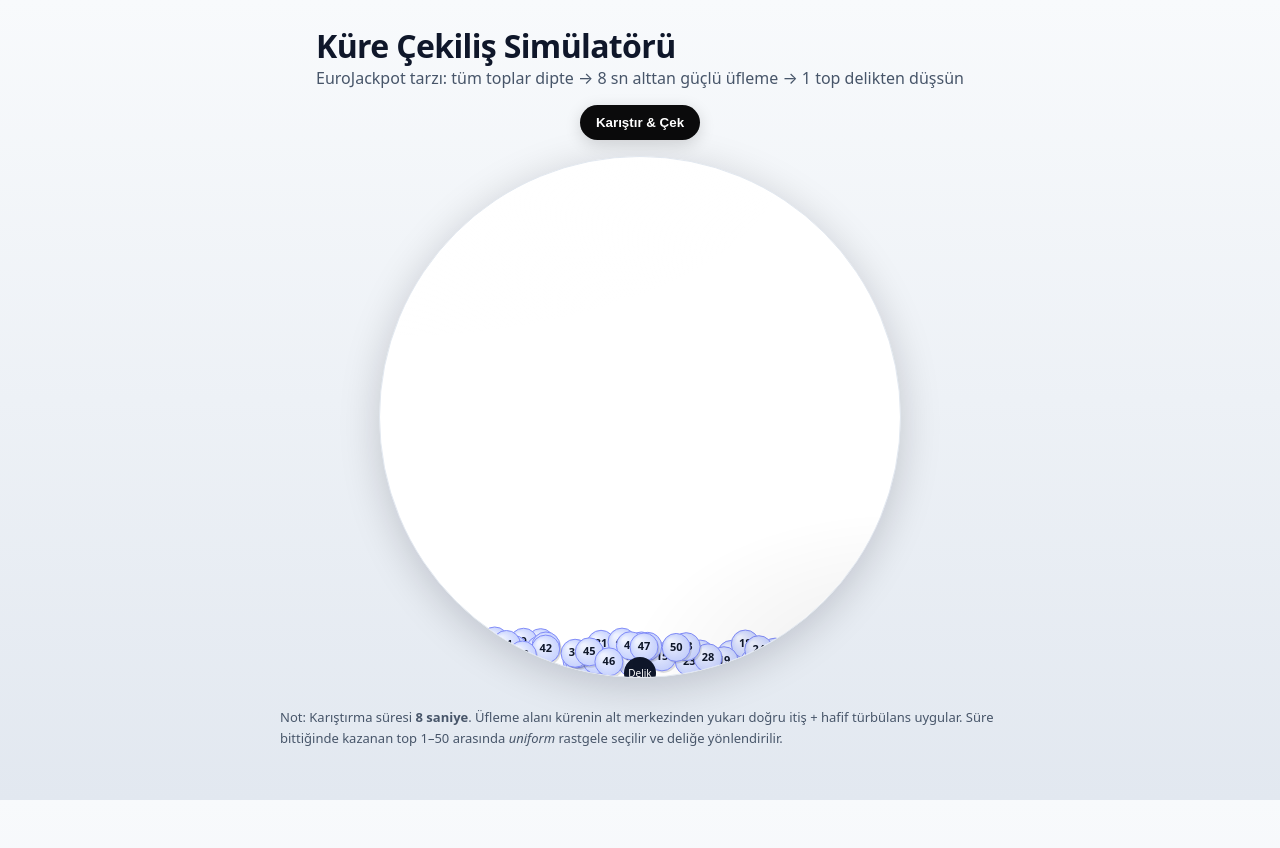
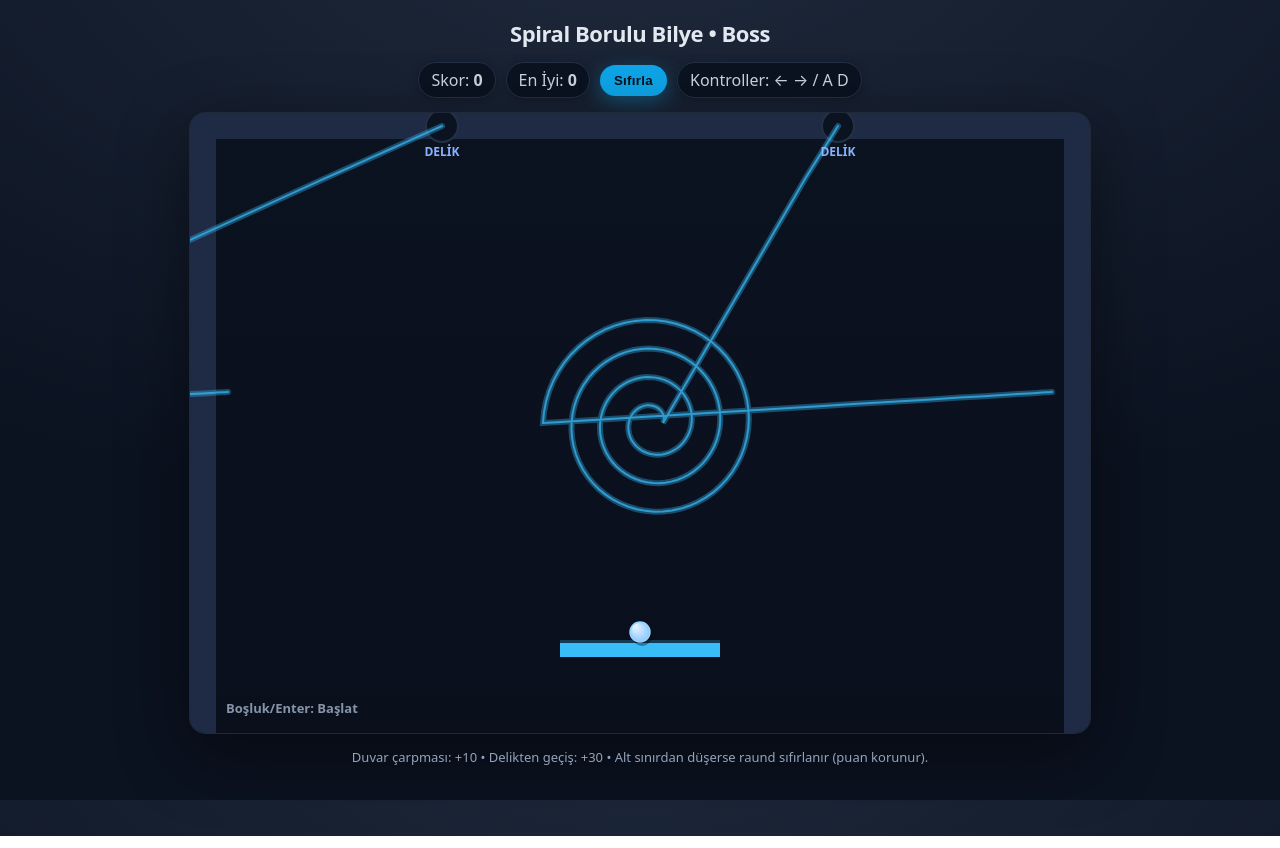
Before and after one commit to emrecemalunal/kuracekilis, a plain HTML site: page index.html in a window 1280 px wide. Drawn offline with Linux system fonts and the light colour scheme.

Commit message:
Update index.html

```diff
--- a/index.html
+++ b/index.html
@@ -3,247 +3,381 @@
 <head>
 <meta charset="utf-8" />
 <meta name="viewport" content="width=device-width, initial-scale=1" />
-  <title>Küre Çekiliş (EuroJackpot tarzı)</title>
+<title>Spiral Borulu Bilye • Boss</title>
 <style>
-    :root { --bg1:#f8fafc; --bg2:#e2e8f0; --ink:#0f172a; --muted:#475569; }
-    html,body{margin:0;height:100%;background:linear-gradient(180deg,var(--bg1),var(--bg2));color:var(--ink);
+  :root { --bg1:#0b1220; --bg2:#0f172a; --ink:#e2e8f0; --muted:#94a3b8; --accent:#38bdf8; }
+  html,body{margin:0;height:100%;background:radial-gradient(1200px 600px at 50% -10%,#1e293b,#0b1220);color:var(--ink);
     font-family:ui-sans-serif,system-ui,-apple-system,Segoe UI,Roboto,Helvetica,Arial}
-    .wrap{min-height:100%;display:flex;flex-direction:column;align-items:center;gap:16px;padding:24px}
-    h1{margin:0;font-weight:800;letter-spacing:-.02em}
-    .muted{color:var(--muted)}
-    .controls{display:flex;gap:12px;align-items:center;flex-wrap:wrap}
-    button{appearance:none;border:none;background:#0b0b0c;color:#fff;padding:10px 16px;border-radius:999px;
-      box-shadow:0 4px 16px rgba(0,0,0,.15);cursor:pointer;font-weight:700}
-    button:disabled{opacity:.6;cursor:default}
-    .pill{padding:6px 10px;border-radius:999px;background:#fff;border:1px solid #e2e8f0;
-      box-shadow:0 2px 8px rgba(0,0,0,.06);font-size:14px}
-    .board{position:relative;width:520px;height:520px;border-radius:50%;background:#fff;
-      box-shadow:0 8px 40px rgba(2,8,23,.18);border:1px solid #e2e8f0;overflow:hidden}
-    .glass{pointer-events:none;position:absolute;inset:0;border-radius:50%;
-      background:radial-gradient(900px 400px at 0% 0%,rgba(255,255,255,.6),transparent 45%),
-                 radial-gradient(500px 300px at 100% 100%,rgba(0,0,0,.08),transparent 55%)}
-    .hole{position:absolute;left:50%;transform:translateX(-50%);bottom:-12px;width:32px;height:32px;border-radius:50%;
-      background:#0f172a;color:#fff;font-size:10px;display:grid;place-items:center;user-select:none}
-    canvas{display:block}
-    .hint{font-size:13px;color:var(--muted);max-width:720px;line-height:1.6}
+  .wrap{min-height:100%;display:flex;flex-direction:column;align-items:center;gap:14px;padding:18px}
+  h1{margin:0;font-weight:800;letter-spacing:-.02em;font-size:22px;color:#e2e8f0}
+  .hud{display:flex;gap:10px;flex-wrap:wrap;align-items:center}
+  .pill{padding:6px 12px;border-radius:999px;background:#0b1220;border:1px solid #233146;color:#cbd5e1;box-shadow:0 2px 10px rgba(0,0,0,.25)}
+  .btn{appearance:none;border:none;background:#0ea5e9;color:#081018;font-weight:800;letter-spacing:.3px;
+    padding:8px 14px;border-radius:999px;cursor:pointer;box-shadow:0 6px 20px rgba(14,165,233,.35)}
+  .btn:active{transform:translateY(1px)}
+  canvas{display:block;border-radius:16px;box-shadow:0 20px 70px rgba(0,0,0,.45);border:1px solid #1f2937}
+  .hint{font-size:13px;color:var(--muted)}
 </style>
 </head>
 <body>
 <div class="wrap">
-    <div>
-      <h1>Küre Çekiliş Simülatörü</h1>
-      <div class="muted">EuroJackpot tarzı: tüm toplar dipte → 8 sn alttan güçlü üfleme → 1 top delikten düşsün</div>
+  <h1>Spiral Borulu Bilye • Boss</h1>
+  <div class="hud">
+    <div class="pill">Skor: <b id="score">0</b></div>
+    <div class="pill">En İyi: <b id="best">0</b></div>
+    <button id="restart" class="btn">Sıfırla</button>
+    <div class="pill">Kontroller: ← → / A D</div>
   </div>
-    <div class="controls">
-      <button id="startBtn">Karıştır & Çek</button>
-      <div id="winnerPill" class="pill" style="display:none">Kazanan Top: <b id="winnerNum"></b></div>
-    </div>
-    <div class="board">
-      <canvas id="canvas" width="520" height="520"></canvas>
-      <div class="hole" id="hole">Delik</div>
-      <div class="glass"></div>
-    </div>
-    <p class="hint">
-      Not: Karıştırma süresi <b>8 saniye</b>. Üfleme alanı kürenin alt merkezinden yukarı doğru itiş + hafif türbülans uygular.
-      Süre bittiğinde kazanan top 1–50 arasında <em>uniform</em> rastgele seçilir ve deliğe yönlendirilir.
-    </p>
+  <canvas id="c" width="900" height="620"></canvas>
+  <div class="hint">Duvar çarpması: +10 • Delikten geçiş: +30 • Alt sınırdan düşerse raund sıfırlanır (puan korunur).</div>
 </div>
 
 <script>
-  (function(){
-    // ---- Parametreler (EuroJackpot tarzı) ----
-    const MIX_MS = 8000;                 // 8 saniye karıştırma
-    const BALL_COUNT = 50;
-    const W = 520, H = 520;
-    const BALL_DIAM = 28;
-    const R = (W - BALL_DIAM) / 2;       // top merkezlerinin maksimum yarıçapı
-    const HOLE_CENTER = { x: W/2, y: H - BALL_DIAM/2 }; // alt-orta delik
-    const FAN_POS = { x: W/2, y: H - 10 }; // üfleme ağzı (kürenin altı)
-    const FAN_STRENGTH = 900;            // ana üfleme gücü (px/s^2)
-    const FAN_SPREAD = 170;              // üfleme etkisinin yatay yayılımı (px)
-    const DRAG = 0.995;                  // hava sürtünmesi
-    const TURB = 140;                    // türbülans maksimum katkı (px/s^2)
-    const BOUNCE_DAMP = 0.96;            // çarpma sonrası hız sönüm
-    // ------------------------------------------
+(() => {
+  const W = 900, H = 620;
+  const ctx = document.getElementById('c').getContext('2d');
+  const scoreEl = document.getElementById('score');
+  const bestEl  = document.getElementById('best');
+  const btnRestart = document.getElementById('restart');
 
-    const canvas = document.getElementById('canvas');
-    const ctx = canvas.getContext('2d');
-    const startBtn = document.getElementById('startBtn');
-    const holeEl = document.getElementById('hole');
-    const winnerPill = document.getElementById('winnerPill');
-    const winnerNumEl = document.getElementById('winnerNum');
+  // Saha geometri
+  const WALL = 26;                         // duvar kalınlığı (üst/yan)
+  const PADDLE_W = 160, PADDLE_H = 14;     // platform ölçüleri
+  const PADDLE_Y = H - 90;                 // platform yüksekliği
+  const BALL_R = 10;                       // bilye yarıçapı
+  const G = 1200;                          // yerçekimi (px/s^2)
+  const RESTITUTION = 0.98;                // sekmede hız korunumu
+  const FRICTION = 0.998;                  // havada sürtünme
 
-    let positions = [];
-    let velocities = [];
-    let raf = null;
-    let phase = 'idle'; // idle | mixing | dropping | done
-    let winnerIndex = -1;
-    let startTime = 0;
-    let seed = Math.floor(Math.random() * 1e9) >>> 0;
+  // Delikler (üstte iki küçük delik)
+  const HOLE_R = 16;
+  const HOLES = [
+    { x: W*0.28, y: WALL/2 },
+    { x: W*0.72, y: WALL/2 },
+  ];
 
-    function rngNext(){ seed = (1664525*seed + 1013904223) >>> 0; return seed/0xffffffff; }
+  // Durum
+  let keys = {left:false, right:false};
+  let paddle = { x: W/2 - PADDLE_W/2, vx:0, speed: 520 };
+  let ball   = { x: 0, y: 0, vx: 0, vy: 0, state: 'on_paddle' }; // 'on_paddle' | 'play' | 'in_pipe' | 'dropping'
+  let score = 0, best = Number(localStorage.getItem('boss_best')||0);
+  bestEl.textContent = best;
 
-    // Başlangıç: tüm topları dipte dar bir bantta konumlandır
-    function initStateBottomCluster() {
-      positions = Array.from({length: BALL_COUNT}, (_,i) => {
-        const angleJitter = (rngNext()-0.5)*0.3;                // hafif saçılma
-        const x = W/2 + (rngNext()*2-1) * (W*0.35);             // alt taraf genişçe
-        const y = H - BALL_DIAM/2 - (rngNext()*BALL_DIAM*0.8);  // en dipte sıkışık
-        return { x, y };
-      });
-      // Yavaş başlangıç hızları (ilk itiş fan'dan gelecek)
-      velocities = Array.from({length: BALL_COUNT}, () => ({ vx:(rngNext()*2-1)*20, vy: -rngNext()*30 }));
+  // Spiral boru yollarını hazırla (delikten yan duvar girişine kadar)
+  function makeSpiralPath(hole, side){ // side: 'left'|'right'
+    const points = [];
+    // spiral merkezi: yan duvar ortası
+    const cx = (side==='left') ? (W - (W - WALL)/2) - (W - WALL) : WALL + (W - WALL)/2; // sadece görsel için geniş merkez
+    const cy = H/2;
+    const turns = 3.5;
+    const steps = 220;
+    const r0 = 10, r1 = 110;
+    // delikten spiral merkezine "bağlantı" (kısa çizgi)
+    for(let t=0;t<=0.18;t+=0.02){
+      const x = hole.x + (cx - hole.x)*t;
+      const y = hole.y + (cy - hole.y)*t;
+      points.push({x,y});
+    }
+    // spiral
+    for(let i=0;i<=steps;i++){
+      const u = i/steps;
+      const th = (u*turns*2*Math.PI) * (side==='left' ? 1 : -1);
+      const r = r0 + (r1 - r0)*u;
+      const x = cx + Math.cos(th)*r;
+      const y = cy + Math.sin(th)*r;
+      points.push({x,y});
+    }
+    // çıkış: yan duvardan sahaya
+    const exitX = (side==='left') ? WALL + BALL_R + 2 : W - WALL - BALL_R - 2;
+    for(let t=0;t<=1;t+=0.02){
+      const x = points[points.length-1].x + (exitX - points[points.length-1].x)*t;
+      const y = points[points.length-1].y + (H*0.45 - points[points.length-1].y)*t;
+      points.push({x,y});
+    }
+    return points;
+  }
+  const SPIRAL_LEFT  = makeSpiralPath(HOLES[0], 'left');
+  const SPIRAL_RIGHT = makeSpiralPath(HOLES[1], 'right');
+
+  // Çizimler
+  function drawArena(){
+    // dış çerçeve
+    ctx.fillStyle = '#0f172a';
+    ctx.fillRect(0,0,W,H);
+
+    // saha arkaplanı
+    const grd = ctx.createLinearGradient(0, WALL, 0, H);
+    grd.addColorStop(0, '#0b1220');
+    grd.addColorStop(1, '#0a0f1c');
+    ctx.fillStyle = grd;
+    ctx.fillRect(WALL, WALL, W-2*WALL, H - WALL); // alt açık
+
+    // duvarlar
+    ctx.fillStyle = '#1f2a44';
+    // üst
+    ctx.fillRect(0, 0, W, WALL);
+    // sol
+    ctx.fillRect(0, 0, WALL, H);
+    // sağ
+    ctx.fillRect(W - WALL, 0, WALL, H);
+
+    // delikler
+    for(const h of HOLES){
+      ctx.beginPath();
+      ctx.arc(h.x, h.y, HOLE_R, 0, Math.PI*2);
+      ctx.fillStyle = '#0b1220';
+      ctx.fill();
+      ctx.lineWidth = 2;
+      ctx.strokeStyle = '#233146';
+      ctx.stroke();
     }
 
-    function draw() {
-      ctx.clearRect(0,0,W,H);
-      for (let i=0;i<BALL_COUNT;i++){
-        const p = positions[i];
+    // spiral boruları (dekoratif)
+    function drawSpiral(points){
+      ctx.strokeStyle = 'rgba(56,189,248,.35)';
+      ctx.lineWidth = 6;
+      ctx.lineCap = 'round';
+      ctx.beginPath();
+      for(let i=0;i<points.length;i++){
+        const p = points[i];
+        if(i===0) ctx.moveTo(p.x, p.y); else ctx.lineTo(p.x, p.y);
+      }
+      ctx.stroke();
+      // iç çizgi
+      ctx.strokeStyle = 'rgba(56,189,248,.7)';
+      ctx.lineWidth = 2;
+      ctx.beginPath();
+      for(let i=0;i<points.length;i++){
+        const p = points[i];
+        if(i===0) ctx.moveTo(p.x, p.y); else ctx.lineTo(p.x, p.y);
+      }
+      ctx.stroke();
+    }
+    drawSpiral(SPIRAL_LEFT);
+    drawSpiral(SPIRAL_RIGHT);
+  }
+
+  function drawPaddle(){
+    ctx.fillStyle = '#38bdf8';
+    const x = Math.round(paddle.x);
+    const y = PADDLE_Y;
+    ctx.fillRect(x, y, PADDLE_W, PADDLE_H);
+    // parıltı
+    ctx.fillStyle = 'rgba(56,189,248,.25)';
+    ctx.fillRect(x, y-3, PADDLE_W, 3);
+  }
+
+  function drawBall(){
+    const {x,y} = ball;
     // gölge
-        ctx.save();
     ctx.beginPath();
-        ctx.arc(p.x+1.5, p.y+2, BALL_DIAM/2, 0, Math.PI*2);
-        ctx.fillStyle = 'rgba(0,0,0,0.12)'; ctx.fill(); ctx.restore();
+    ctx.arc(x+2, y+4, BALL_R, 0, Math.PI*2);
+    ctx.fillStyle = 'rgba(0,0,0,.35)';
+    ctx.fill();
 
-        const grad = ctx.createRadialGradient(p.x-6, p.y-6, 2, p.x, p.y, BALL_DIAM/2);
-        grad.addColorStop(0, '#eef2ff'); grad.addColorStop(1, '#c7d2fe');
+    const g = ctx.createRadialGradient(x-5, y-6, 2, x, y, BALL_R);
+    g.addColorStop(0, '#e2f2ff');
+    g.addColorStop(1, '#8cc8ff');
+    ctx.beginPath();
+    ctx.arc(x, y, BALL_R, 0, Math.PI*2);
+    ctx.fillStyle = g;
+    ctx.strokeStyle = '#97d6ff';
+    ctx.lineWidth = 1.5;
+    ctx.fill();
+    ctx.stroke();
+  }
 
-        ctx.beginPath();
-        ctx.arc(p.x, p.y, BALL_DIAM/2, 0, Math.PI*2);
-        ctx.fillStyle = grad; ctx.strokeStyle = '#818cf8'; ctx.lineWidth = 1; ctx.fill(); ctx.stroke();
+  // Skor yardımcıları
+  let wallHitCooldown = 0; // ardışık frame’de birden fazla saymamak için
+  function addScore(v){
+    score += v;
+    scoreEl.textContent = score;
+    if(score > best){ best = score; bestEl.textContent = best; localStorage.setItem('boss_best', best); }
+  }
 
-        ctx.fillStyle = '#0f172a'; ctx.font = '600 11px ui-sans-serif, system-ui';
-        ctx.textAlign = 'center'; ctx.textBaseline = 'middle';
-        ctx.fillText(String(i+1), p.x, p.y);
+  // Başlangıç/Reset
+  function resetRound(){
+    // bilyeyi platform üstüne al
+    ball.state = 'on_paddle';
+    ball.vx = 0; ball.vy = 0;
+    ball.x = paddle.x + PADDLE_W/2;
+    ball.y = PADDLE_Y - BALL_R - 1;
+  }
+  function hardReset(){
+    score = 0; scoreEl.textContent = score;
+    paddle.x = W/2 - PADDLE_W/2; paddle.vx = 0;
+    resetRound();
+  }
+  hardReset();
+
+  // Kontroller
+  document.addEventListener('keydown', e => {
+    if(e.key==='ArrowLeft'||e.key==='a'||e.key==='A') keys.left = true;
+    if(e.key==='ArrowRight'||e.key==='d'||e.key==='D') keys.right = true;
+    if((e.key===' ' || e.key==='Enter') && ball.state==='on_paddle'){
+      // başlat: platformun ufak hızına göre ilk açı
+      const offset = ((ball.x - (paddle.x + PADDLE_W/2))/ (PADDLE_W/2)); // -1..1
+      const speed0 = 520;
+      ball.vx = speed0 * 0.6 * offset;
+      ball.vy = -speed0 * 0.9;
+      ball.state = 'play';
+    }
+  });
+  document.addEventListener('keyup', e => {
+    if(e.key==='ArrowLeft'||e.key==='a'||e.key==='A') keys.left = false;
+    if(e.key==='ArrowRight'||e.key==='d'||e.key==='D') keys.right = false;
+  });
+  btnRestart.addEventListener('click', () => hardReset());
+
+  // Pipe durumu
+  let pipe = { active:false, t:0, speed: 340, path: null, onExit: null };
+
+  function step(dt){
+    // Platform hareketi
+    const dir = (keys.left? -1 : 0) + (keys.right? 1 : 0);
+    paddle.vx = dir * paddle.speed;
+    paddle.x += paddle.vx * dt;
+    paddle.x = Math.max(WALL+6, Math.min(W - WALL - 6 - PADDLE_W, paddle.x));
+
+    // On paddle
+    if(ball.state==='on_paddle'){
+      ball.x = paddle.x + PADDLE_W/2;
+      ball.y = PADDLE_Y - BALL_R - 1;
+      return;
+    }
+
+    // Pipe (spiral içinde ilerleme)
+    if(ball.state==='in_pipe'){
+      if(!pipe.active || !pipe.path) return;
+      pipe.t += pipe.speed * dt;
+      const idx = Math.floor(pipe.t);
+      const pts = pipe.path;
+      if(idx < pts.length){
+        const p = pts[idx];
+        ball.x = p.x; ball.y = p.y;
+      } else {
+        // çıkış
+        pipe.active = false;
+        ball.state = 'play';
+        // çıkış yönü: sahaya doğru
+        const exitLeft = (pipe.path === SPIRAL_LEFT);
+        const s = 520;
+        ball.vx = exitLeft ? s*0.85 : -s*0.85;
+        ball.vy = -s*0.15;
+        if(pipe.onExit) pipe.onExit();
+      }
+      return;
+    }
+
+    // Fizik (oyunda)
+    // yerçekimi + sürtünme
+    ball.vy += G * dt;
+    ball.vx *= FRICTION; ball.vy *= FRICTION;
+
+    // konum güncelle
+    ball.x += ball.vx * dt;
+    ball.y += ball.vy * dt;
+
+    // Yan duvarlar
+    if(ball.x - BALL_R <= WALL){
+      ball.x = WALL + BALL_R;
+      ball.vx = Math.abs(ball.vx) * RESTITUTION;
+      if(wallHitCooldown<=0){ addScore(10); wallHitCooldown = 0.05; }
+    }
+    if(ball.x + BALL_R >= W - WALL){
+      ball.x = W - WALL - BALL_R;
+      ball.vx = -Math.abs(ball.vx) * RESTITUTION;
+      if(wallHitCooldown<=0){ addScore(10); wallHitCooldown = 0.05; }
+    }
+
+    // Üst duvar (delikler hariç)
+    const topY = WALL;
+    const hittingTop = (ball.y - BALL_R <= topY);
+    if(hittingTop){
+      // deliklerde misin?
+      let inHole = false, which = -1;
+      for(let i=0;i<HOLES.length;i++){
+        const h = HOLES[i];
+        const dx = ball.x - h.x;
+        const dy = (ball.y - BALL_R) - h.y; // top çizgisi
+        const d2 = dx*dx + dy*dy;
+        if(Math.sqrt(dx*dx + (ball.y - h.y)*(ball.y - h.y)) <= HOLE_R){
+          inHole = true; which = i; break;
+        }
+      }
+      if(inHole && ball.vy < 0){
+        // +30 puan ve pipe'a gir
+        addScore(30);
+        ball.state = 'in_pipe';
+        pipe.active = true; pipe.t = 0;
+        pipe.path = (which===0)? SPIRAL_LEFT : SPIRAL_RIGHT;
+        pipe.onExit = null;
+        return;
+      } else {
+        // üst çarpma
+        ball.y = topY + BALL_R;
+        ball.vy = Math.abs(ball.vy) * RESTITUTION;
+        if(wallHitCooldown<=0){ addScore(10); wallHitCooldown = 0.05; }
       }
     }
 
-    // Alttan üfleme alanı: yukarı itiş + x ekseninde merkeze doğru yumuşak yönlendirme
-    function applyFanForces(dt) {
-      for (let i=0;i<BALL_COUNT;i++){
-        const p = positions[i];
-        const v = velocities[i];
-
-        // Yatay mesafe (fan merkezinden)
-        const dx = p.x - FAN_POS.x;
-        // Alt kısma yakınsa kuvvet daha büyük (y ile azalsın)
-        const dy = Math.max(0, FAN_POS.y - p.y + 40); // deliğe çok yakın olanlar da etkilensin
-        const horizFalloff = Math.exp(- (dx*dx) / (2*FAN_SPREAD*FAN_SPREAD));
-        const vertFalloff  = Math.min(1, dy / 200);         // dipte 1, yukarıda azalır
-
-        // Ana yukarı itiş
-        const ay = -FAN_STRENGTH * horizFalloff * vertFalloff;
-
-        // X ekseninde merkeze toparlama (hafif)
-        const ax_center = -dx * 4; // zayıf merkezleme
-
-        // Türbülans (rastgele ufak dalgalanma)
-        const ax_turb = (rngNext()*2-1) * TURB;
-        const ay_turb = (rngNext()*2-1) * TURB * 0.4;
-
-        // Toplam ivme
-        const ax = (ax_center + ax_turb) * dt;
-        const ay_total = (ay + ay_turb) * dt;
-
-        v.vx = (v.vx + ax) * DRAG;
-        v.vy = (v.vy + ay_total) * DRAG;
-      }
+    // Platform çarpışması (üstten temas)
+    const px = paddle.x, py = PADDLE_Y, pw = PADDLE_W, ph = PADDLE_H;
+    if(ball.vy > 0 &&
+       ball.x > px - BALL_R && ball.x < px + pw + BALL_R &&
+       ball.y + BALL_R >= py && ball.y + BALL_R <= py + ph + 12){
+      // temas
+      ball.y = py - BALL_R - 0.5;
+      // çarpışma fiziği: normal yansımaya ek olarak yatay açı, çubuğun hızı ve temas noktasına göre
+      const hitOffset = ((ball.x - (px + pw/2)) / (pw/2)); // -1..1
+      const baseSpeed = Math.hypot(ball.vx, ball.vy);
+      const up = Math.max(520, baseSpeed*0.95);
+      ball.vy = -up * (0.75 + 0.25 * (1 - Math.abs(hitOffset))); // merkezde daha dik
+      ball.vx = up * 0.75 * (hitOffset) + paddle.vx*0.25;        // kenarda daha yatay + çubuk katkısı
     }
 
-    // Daire sınırına çarpmalar (sekmeler)
-    function integrateAndBounce(dt) {
-      for (let i=0;i<BALL_COUNT;i++){
-        const p = positions[i], v = velocities[i];
-        p.x += v.vx * dt; p.y += v.vy * dt;
-
-        const cx = p.x - W/2, cy = p.y - H/2;
-        const dsq = cx*cx + cy*cy;
-        if (dsq > R*R) {
-          const d = Math.sqrt(dsq) || 1, nx = cx/d, ny = cy/d;
-          const overlap = d - R;
-          p.x -= nx*overlap; p.y -= ny*overlap;
-          const dot = v.vx*nx + v.vy*ny;
-          v.vx = (v.vx - 2*dot*nx) * BOUNCE_DAMP;
-          v.vy = (v.vy - 2*dot*ny) * BOUNCE_DAMP;
-        }
-      }
+    // Alt sınır (düşerse raund reset)
+    if(ball.y - BALL_R > H + 40){
+      resetRound();
     }
 
-    function stepMix(dt) {
-      applyFanForces(dt);    // alttan üfleme + türbülans
-      integrateAndBounce(dt);
+    // cooldown
+    if(wallHitCooldown>0) wallHitCooldown -= dt;
   }
 
-    // Seçilen topu deliğe indir
-    function animateDrop(idx, t) {
-      const p = positions[idx];
-      const D1 = 0.9, D2 = 0.9; // hizalanma ve düşüş süreleri
-      const total = D1 + D2; const tt = Math.min(t, total);
-
-      if (!animateDrop.start){ animateDrop.start = { x: p.x, y: p.y }; }
-      const s = animateDrop.start;
-
-      if (tt <= D1) {
-        const u = tt / D1; const e = u < 0.5 ? 2*u*u : -1 + (4-2*u)*u; // easeInOutQuad
-        p.x = s.x + (HOLE_CENTER.x - s.x) * e;
-        p.y = s.y + (HOLE_CENTER.y - s.y) * e;
-      } else {
-        p.x = HOLE_CENTER.x;
-        const u = (tt - D1) / D2; const e = u*u; // easeIn
-        p.y = HOLE_CENTER.y + 140*e;
-      }
-      return tt >= total;
+  function draw(){
+    drawArena();
+    // “Delik” etiketi
+    ctx.fillStyle = '#8ab2ff';
+    ctx.font = 'bold 12px ui-sans-serif,system-ui';
+    ctx.textAlign='center'; ctx.textBaseline='middle';
+    for(const h of HOLES){
+      ctx.fillText('DELİK', h.x, WALL + 14);
     }
 
-    function loop(now){
-      if (!loop.prev) loop.prev = now;
-      const dt = Math.min(0.032, (now - loop.prev)/1000);
-      loop.prev = now;
+    drawPaddle();
+    drawBall();
 
-      if (phase === 'mixing') {
-        stepMix(dt);
-        if (now - startTime >= MIX_MS) {
-          winnerIndex = Math.floor(rngNext() * BALL_COUNT);
-          phase = 'dropping';
-          holeEl.textContent = 'Çıkış';
-          animateDrop.start = null;
-          loop.dropStart = now;
-        }
-      }
-      draw();
-
-      if (phase === 'dropping') {
-        const t = (now - loop.dropStart)/1000;
-        const done = animateDrop(winnerIndex, t);
-        draw();
-        if (done) {
-          phase = 'done';
-          winnerPill.style.display = 'inline-block';
-          winnerNumEl.textContent = String(winnerIndex+1);
-          startBtn.disabled = false;
-          cancelAnimationFrame(raf); raf = null; return;
-        }
-      }
-      raf = requestAnimationFrame(loop);
+    // Durum etiketi
+    ctx.fillStyle = 'rgba(148,163,184,.9)';
+    ctx.font = '600 13px ui-sans-serif,system-ui';
+    ctx.textAlign='left';
+    let s = '';
+    if(ball.state==='on_paddle') s = 'Boşluk/Enter: Başlat';
+    else if(ball.state==='in_pipe') s = 'Spiral boruda…';
+    ctx.fillText(s, WALL + 10, H - 24);
   }
 
-    startBtn.addEventListener('click', () => {
-      startBtn.disabled = true;
-      winnerPill.style.display = 'none';
-      holeEl.textContent = 'Delik';
-      winnerIndex = -1;
-      seed = Math.floor(Math.random() * 1e9) >>> 0;
-      initStateBottomCluster();          // dipte başlat
-      phase = 'mixing';
-      startTime = performance.now();
-      loop.prev = startTime;
-      if (raf) cancelAnimationFrame(raf);
-      raf = requestAnimationFrame(loop);
-    });
-
-    // İlk görünüm: dipte kümelenmiş başlangıç
-    initStateBottomCluster();
+  // Döngü
+  let last = performance.now();
+  function loop(now){
+    const dt = Math.min(0.032, (now - last)/1000);
+    last = now;
+    step(dt);
     draw();
+    requestAnimationFrame(loop);
+  }
+  requestAnimationFrame(loop);
 })();
 </script>
 </body>
```
Lines whose indentation alone changed are shown as unchanged.
